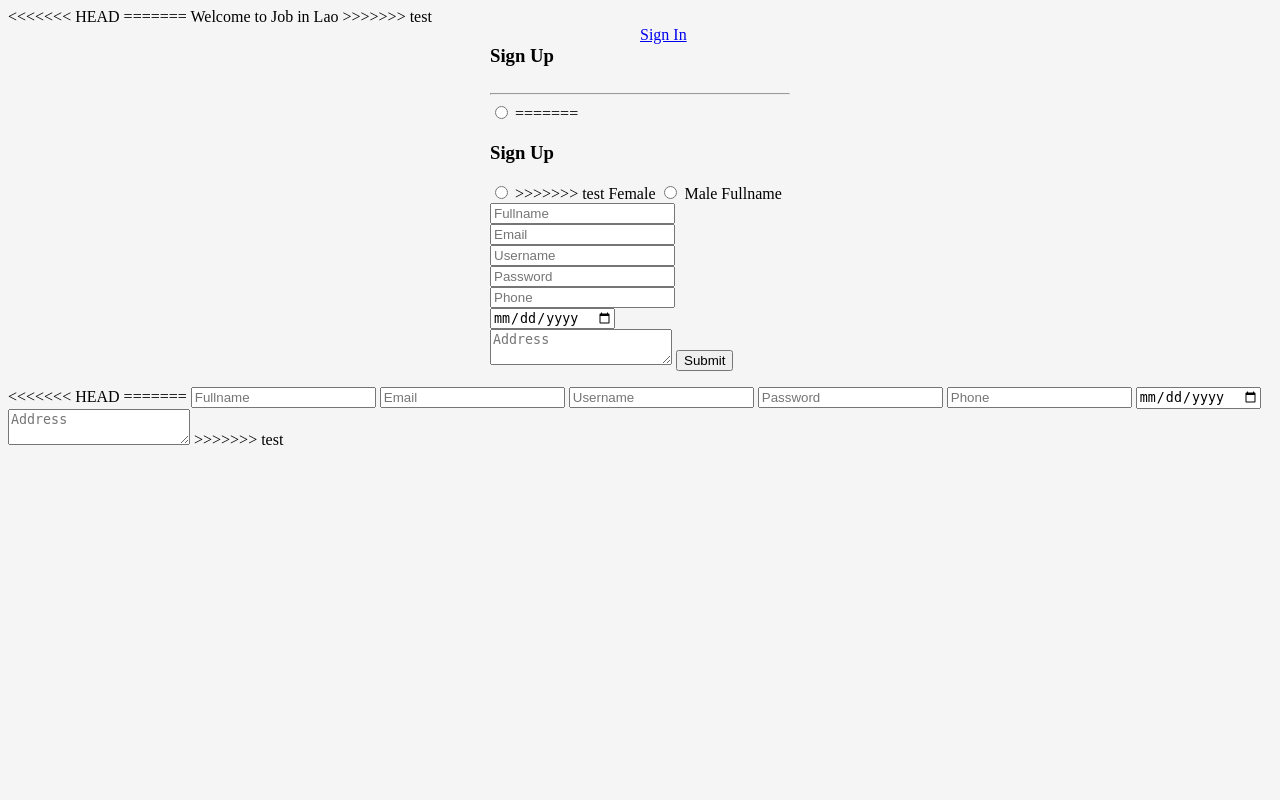
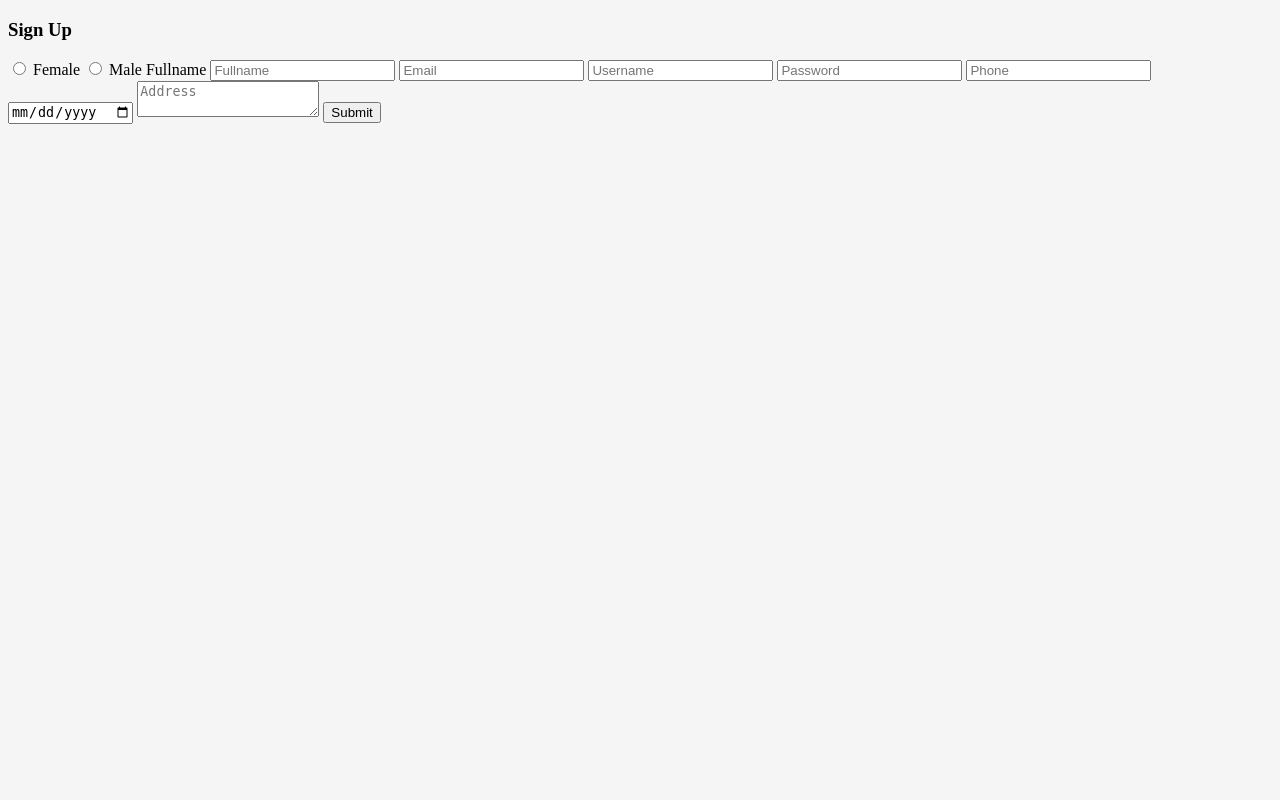
Before and after one commit to scmt-dev/php-job, a PHP site: page /php-job/sign-up.php in a window 1280 px wide. Run offline with PHP 8.4, Linux system fonts and the light colour scheme.

Commit message:
fix sign up form and add theme  header-footer

```diff
--- a/header.php
+++ b/header.php
@@ -12,23 +12,8 @@
   <meta http-equiv="X-UA-Compatible" content="IE=edge">
   <meta name="viewport" content="width=device-width, initial-scale=1.0">
   <title>
-<<<<<<< HEAD
-    <?php
-if (isset($page_title)) {
-    echo $page_title;
-} else {
-    echo "Job";
-}
-?>
-  </title>
-  <!-- link css here -->
-  <link rel="stylesheet" href="<?php echo BASE_URL ?>/assets/css/style.css">
-</head>
-<body>
-=======
       <?php echo $title; ?>
   </title>
   <link rel="stylesheet" href="<?php echo BASE_URL ?>/assets/css/style.css">
 </head>
 <body>
->>>>>>> test
--- a/sign-up.php
+++ b/sign-up.php
@@ -1,28 +1,3 @@
-<<<<<<< HEAD
-
-<?php include_once 'header.php';?>
-
-
-<style>
-.c2 {
-  display:grid;
-  grid-template-columns: 1fr 1fr;
-
-  align-items: start;
-}
-</style>
-
-<div class="div-center" style="width:300px">
-<div class="c2">
-<h3>Sign Up</h3>
-<div>
-<a href="sign-in.php">Sign In</a>
-</div>
-</div>
-<hr>
-  <form action="" method="post">
-  <input name="gender" type="radio" value="F" id="f" required>
-=======
 <?php
 $title = 'Sign up';
 include_once 'header.php';
@@ -30,7 +5,6 @@
 
  <h3>Sign Up</h3>
   <input name="gender" type="radio" value="F" id="f">
->>>>>>> test
   <label for="f">Female </label>
   <input name="gender" type="radio" value="M" id="m"  required>
   <label for="m">Male</label>
@@ -49,19 +23,3 @@
 
 
 <?php include_once 'footer.php';?>
-
-<<<<<<< HEAD
-=======
-  <input type="text" placeholder="Fullname">
-  <input type="text" placeholder="Email">
-  <input type="text" placeholder="Username">
-  <input type="password" placeholder="Password">
-  <input type="text" placeholder="Phone">
-  <input type="date" placeholder="Birthday">
-  <textarea name="" placeholder="Address"></textarea>
-
-<?php
-include_once 'footer.php';
-?>
-
->>>>>>> test
```
